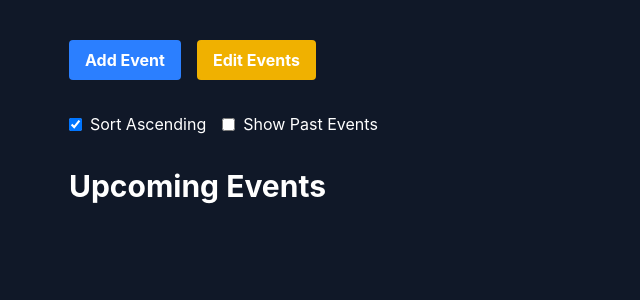
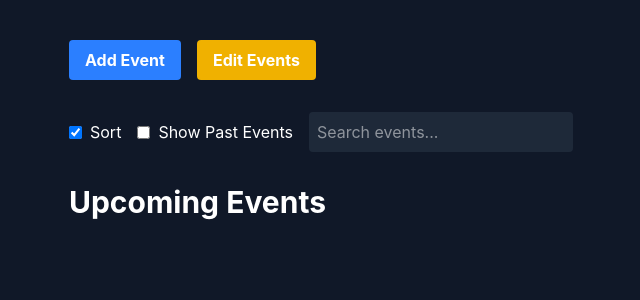
Before and after one commit to Saplistic/TimeView, a Svelte app: page / in a window 1280 px wide. Shown: the top 300 px of the page, without its empty margins (163-803 px from the left). Built offline with nearby package versions, Linux system fonts and the light colour scheme.

Commit message:
Add search functionality to filter events by name and description

```diff
--- a/src/App.svelte
+++ b/src/App.svelte
@@ -8,6 +8,7 @@
    let editMode: boolean = $state(false);
    let enableSort: boolean = $state(true); // Enable sorting of events
    let togglePastEvents: boolean = $state(false); // Toggle between past and future events
+   let searchQuery: string = $state(""); // Search functionality
    let modalType: number = $state(0); // 0: Create/Edit, 1: Delete
    let selectedEventIndex: number | null = $state(null);
    let countdownInterval: number; // Interval for updating timeLeft
@@ -26,6 +27,13 @@
          eventPipeline = eventPipeline.filter((event) => event.dateTime.getTime() < Date.now());
       } else {
          eventPipeline = eventPipeline.filter((event) => event.dateTime.getTime() >= Date.now());
+      }
+
+      if (searchQuery) {
+         eventPipeline = eventPipeline.filter((event) =>
+            event.name.toLowerCase().includes(searchQuery.toLowerCase()) ||
+            event.description.toLowerCase().includes(searchQuery.toLowerCase())
+         );
       }
 
       if (enableSort) {
@@ -48,8 +56,8 @@
       }
 
       eventCountdowns = eventsDisplayed.map((event) => formatToTimer(event.dateTime));
-      // Update timeLeft every second
       countdownInterval = setInterval(() => {
+         // Recalculate countdowns for the current displayed events
          eventCountdowns = eventsDisplayed.map((event) => formatToTimer(event.dateTime));
       }, 1000);
    });
@@ -149,14 +157,13 @@
       <div class="m-4 flex gap-4 items-center">
          <label class="flex items-center">
             <input type="checkbox" bind:checked={enableSort} class="mr-2" />
-            Sort Ascending
+            Sort
          </label>
          <label class="flex items-center">
             <input type="checkbox" bind:checked={togglePastEvents} class="mr-2" />
             Show Past Events
          </label>
-         <!-- Space reserved for future search bar -->
-         <!-- Example: <input type="text" placeholder="Search events..." class="bg-gray-800 text-white p-2 rounded" /> -->
+         <input type="text" bind:value={searchQuery} placeholder="Search events..." class="bg-gray-800 text-white p-2 rounded" />
       </div>
 
       <!-- Dynamic Text Indicator -->
```
